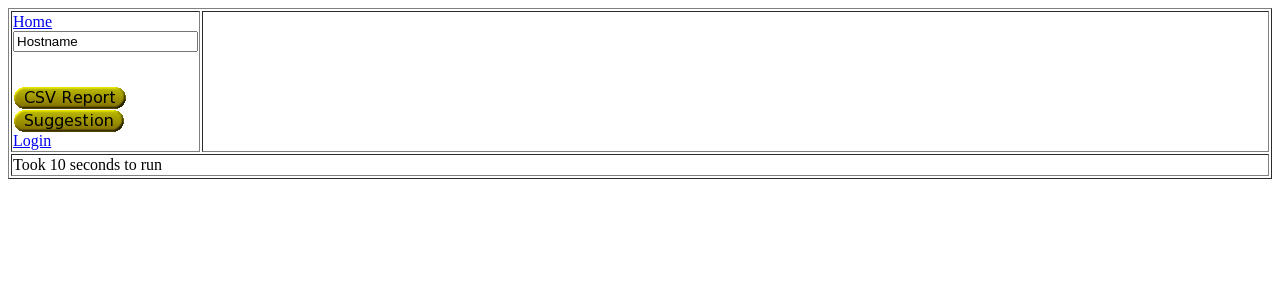
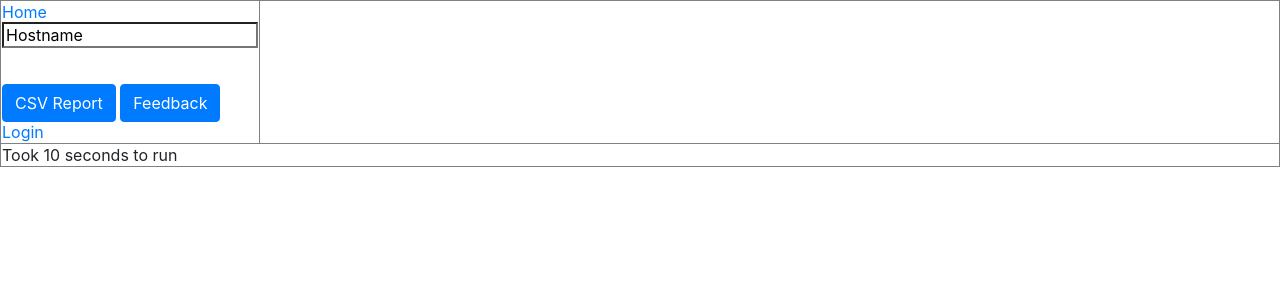
Before and after one commit to dwagon/Hostinfo, a Django app: template hostinfo/host/templates/host/base.html in a window 1280 px wide. Shown: the top 300 px of the page. Run offline with Django 3.2, Linux system fonts and the light colour scheme; the template is opened without the code that fills it: most values are stand-ins (such as "Sample title", 1, 10 or a date in 2020); some libraries are stand-ins or nearby versions.

Commit message:
Load in bootstrap and change buttons

```diff
--- a/hostinfo/host/templates/host/base.html
+++ b/hostinfo/host/templates/host/base.html
@@ -19,7 +19,10 @@
 <html>
 <head>
 <title>{% block title %}No title set {% endblock %}</title>
-<link rel="stylesheet" type="text/css" href="{% static "hostinfo/hostinfo_style.css" %}"/>
+<script src="https://ajax.googleapis.com/ajax/libs/jquery/1.11.1/jquery.min.js"></script>
+<script src="/static/b/js/bootstrap.min.js"></script>
+<link href="/static/b/css/bootstrap.min.css" rel="stylesheet" media="all">
+<link href="/static/hostinfo_style.css" rel="stylesheet" media="all">
 </head>
 
 
@@ -32,10 +35,9 @@
 	<a href="/hostinfo/">Home</a></br>
 	<form action="/hostinfo/handlePost/" method="POST"> {% csrf_token %} <input type="search" value="Hostname" name="hostre"> </form></br>
 	{% if csvavailable %}
-	<a href="{{csvavailable}}"><img src="{% static "hostinfo/csv_report.gif" %}" alt="CSV Report"/></a>
+	<a href="{{csvavailable}}" role="button" class="btn btn-primary">CSV Report</a>
 	{% endif %}
-	<a href="mailto:dougal.scott@gmail.com&subject=HostInfo Suggestion"><img
-    src={% static "hostinfo/suggestion.gif" %} alt="Send a suggestion to Sysadmins"/></a>
+	<a href="mailto:dougal.scott@gmail.com&subject=HostInfo Suggestion" role="button" class="btn btn-primary">Feedback</a>
 
 	<br>
     {% if user.is_authenticated %}
```
